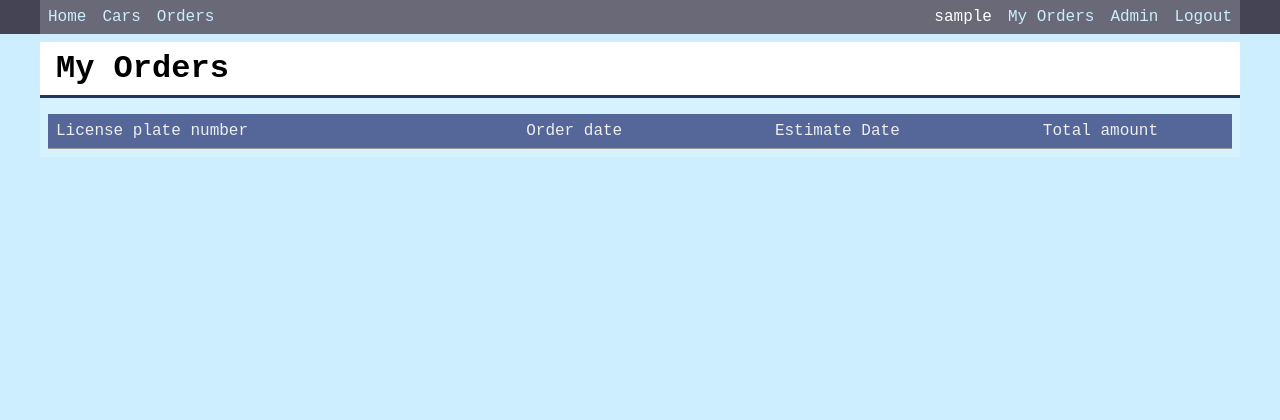
After one commit to IngridaVaitkuviene/ptu5_django_autoservice, a Django app: page /my_orders/ in a window 1280 px wide. The commit adds this page. Shown: the top 420 px of the page. Run offline with Django 4.2, Linux system fonts and the light colour scheme; the visitor is signed in with stand-in values (Sample User, id 1); data that the repository does not hold is empty.

Commit message:
user order list view

```diff
--- a/ptu5_autoservice/autoservice/admin.py
+++ b/ptu5_autoservice/autoservice/admin.py
@@ -15,9 +15,10 @@ class OrderLineInLine(admin.TabularInline):
     can_delete = False
 
 class OrderAdmin(admin.ModelAdmin):
-    list_display = ('date', 'total_sum', 'car', 'status', 'estimate_date', 'is_overdue')
+    list_display = ('date', 'total_sum', 'car', 'status', 'estimate_date', 'is_overdue', 'reader')
     inlines = (OrderLineInLine, )
     readonly_fields = ('date',)
+    list_editable = ('estimate_date', 'reader')
 
     fieldsets = (
         ('Car', {'fields': ('car', 'total_sum', 'status', 'estimate_date')}),
--- a/ptu5_autoservice/autoservice/models.py
+++ b/ptu5_autoservice/autoservice/models.py
@@ -78,7 +78,6 @@ class Order(models.Model):
         verbose_name='reader',
         on_delete=models.SET_NULL,
         null=True, blank=True,
-        related_name='ordered',
     )
 
     @property
--- a/ptu5_autoservice/autoservice/static/autoservice/css/base.css
+++ b/ptu5_autoservice/autoservice/static/autoservice/css/base.css
@@ -113,10 +113,44 @@ ul.car_list {
 }
 
 table {
-    margin: 0.5rem 1rem;
+    margin: 0.5rem;
 }
 
 .form-error {
     border: 3px solid #900;
     background-color: #f99;
 }
+
+.table-grid {
+    display: grid;
+    padding: 0.5rem;
+}
+
+.my-orders-table {
+    grid-template-columns: 3fr 2fr 2fr 2fr;
+}
+
+.table-grid-cell {
+    display: inline-block;
+    align-self: stretch;
+    justify-self: stretch;
+    background-color: #fff;
+    padding: 0.5rem;
+    border-bottom: 1px solid #999
+
+}
+
+.center {
+    text-align: center;
+}
+
+.dark {
+    background-color: #569;
+    color: #eee;
+}
+
+.overdue {
+    background-color: #f99;
+    color: #900;
+    font-weight: bold;
+}
--- a/ptu5_autoservice/autoservice/templates/autoservice/base.html
+++ b/ptu5_autoservice/autoservice/templates/autoservice/base.html
@@ -17,7 +17,8 @@
             <a href="{% url 'orders' %}">Orders</a>
             <span class="spacer"></span>
             {% if user.is_authenticated %}
-                <span>{{ user }}</span>
+            <span>{{ user }}</span>
+                <a href="{% url 'user_orders' %}">My Orders</a>
                 {% if user.is_superuser or user.is_staff %}
                     <a href="{% url 'admin:index' %}">Admin</a>
                 {% endif %}
--- /dev/null
+++ b/ptu5_autoservice/autoservice/templates/autoservice/user_order_list.html
@@ -0,0 +1,17 @@
+{% extends 'autoservice/base.html' %}
+{% block title %}My Orders in {{ block.super }}{% endblock title %}
+{% block content %}
+<h1>My Orders</h1>
+<div class="table-grid my-orders-table">
+    <div class="table-grid-cell dark">License plate number</div>
+    <div class="table-grid-cell center dark">Order date</div>
+    <div class="table-grid-cell center dark">Estimate Date</div>
+    <div class="table-grid-cell center dark">Total amount</div>
+    {% for order in order_list %}
+    <div class="table-grid-cell">{{ order.car.plate_number }}</div>
+        <div class="table-grid-cell center">{{ order.date }}</div>
+        <div class="table-grid-cell center{% if order.is_overdue %} overdue{% endif %}">{{ order.estimate_date }}</div>
+        <div class="table-grid-cell center">{{ order.total_sum }}</div>
+    {% endfor %}
+</div>
+{% endblock content %}
--- a/ptu5_autoservice/autoservice/urls.py
+++ b/ptu5_autoservice/autoservice/urls.py
@@ -7,4 +7,5 @@ urlpatterns = [
     path('car/<int:car_id>/', views.car_info, name='car_info'),
     path('orders/', views.OrderlistView.as_view(), name='orders'),
     path('order/<int:pk>/', views.OrderDetailView.as_view(), name='order'),
+    path('my_orders/', views.UserOrderListView.as_view(), name='user_orders'),
 ]
--- a/ptu5_autoservice/autoservice/views.py
+++ b/ptu5_autoservice/autoservice/views.py
@@ -4,6 +4,7 @@ from . models import Car, Service, Order
 from django.views.generic import ListView, DetailView
 from django.core.paginator import Paginator
 from django.db.models import Q
+from django.contrib.auth.mixins import LoginRequiredMixin
 
 # Create your views here.
 def index(request):
@@ -58,3 +59,14 @@ class OrderlistView(ListView):
 class OrderDetailView(DetailView):
     model = Order
     template_name = 'autoservice/order_detail.html'
+
+
+class UserOrderListView(LoginRequiredMixin, ListView):
+    model = Order
+    template_name = 'autoservice/user_order_list.html'
+    paginate_by = 5
+
+    def get_queryset(self):
+        queryset = super().get_queryset()
+        queryset = queryset.filter(reader=self.request.user)
+        return queryset
```
